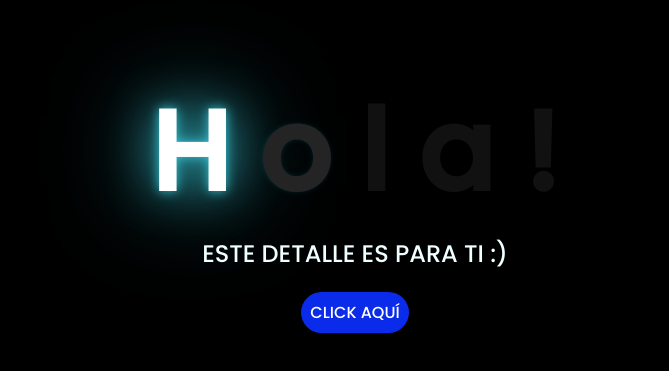
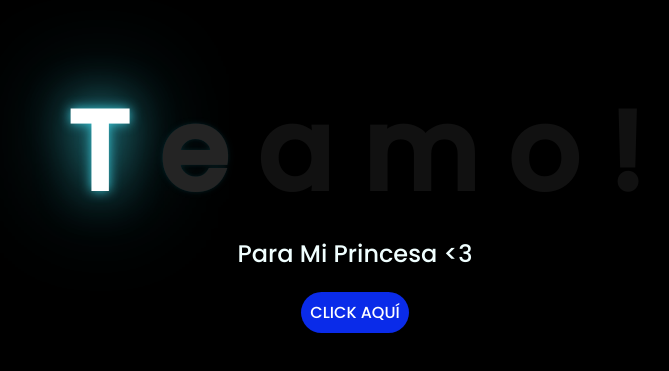
Before and after one commit to javier09239/flowers, a plain HTML site: page index.html in a window 1280 px wide. Shown: the part 135-506 px from the top of the page, without its empty margins (293-962 px from the left). Drawn offline with Linux system fonts and the light colour scheme; files that its build step writes are made by us from their sources.

Commit message:
Update index.html

```diff
--- a/index.html
+++ b/index.html
@@ -6,20 +6,21 @@
     <meta http-equiv="X-UA-Compatible" content="IE=edge">
     <meta name="viewport" content="width=device-width, initial-scale=1.0">
     <link rel="stylesheet" href="css/style.css">
-    <link rel="icon" href="img/flowers.png" type="image/x-icon">
-    <title>Flowers</title>
+    <link rel="icon" href="flowers.png" type="x-icon">
+    <title>I LOVE YOU PRINCESS</title>
 </head>
 
 <body>
     <div class="greetings">
-        <span>H</span>
+        <span>T</span>
+        <span>e</span>
+        <span>a</span>
+        <span>m</span>
         <span>o</span>
-        <span>l</span>
-        <span>a</span>
-        <span>!</span>
+         <span>!</span>
     </div>
     <div class="description">
-        <span>ESTE DETALLE ES PARA TI :)</span>
+        <span>Para Mi Princesa <3</span>
     </div>
     <div class="button">
         <button class="botones">
```
